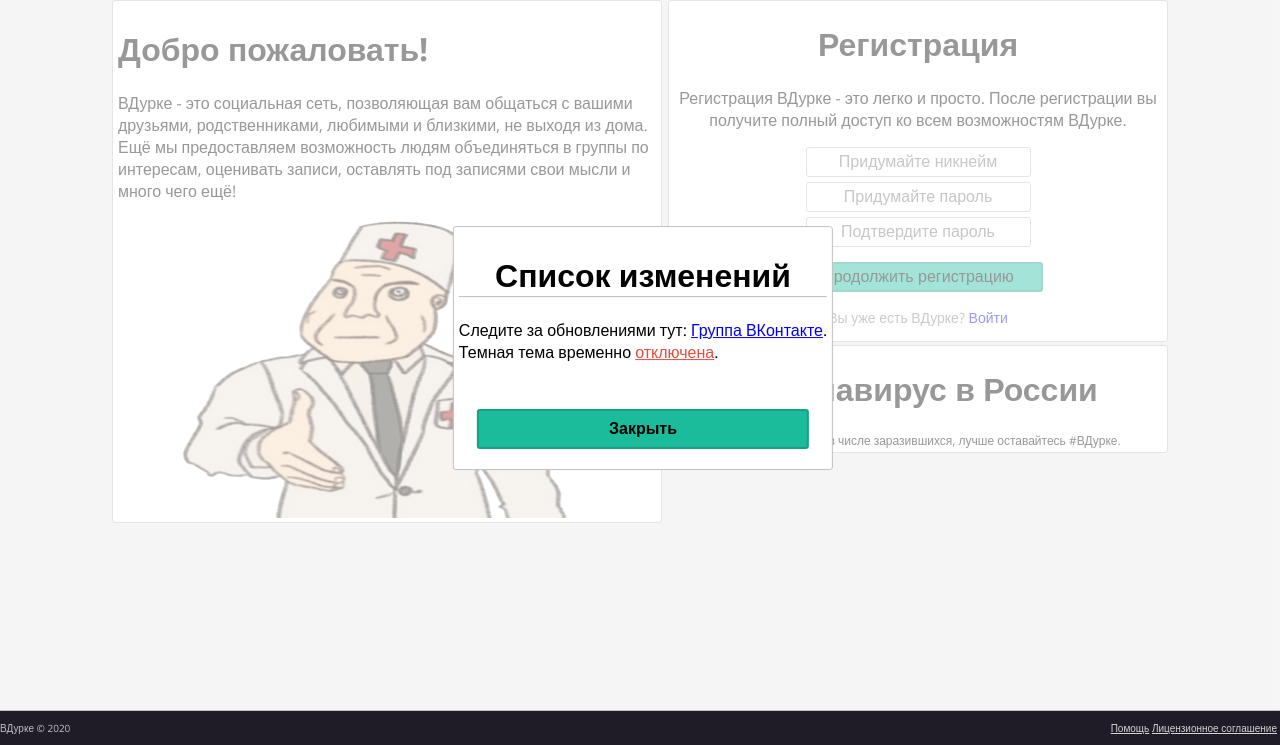
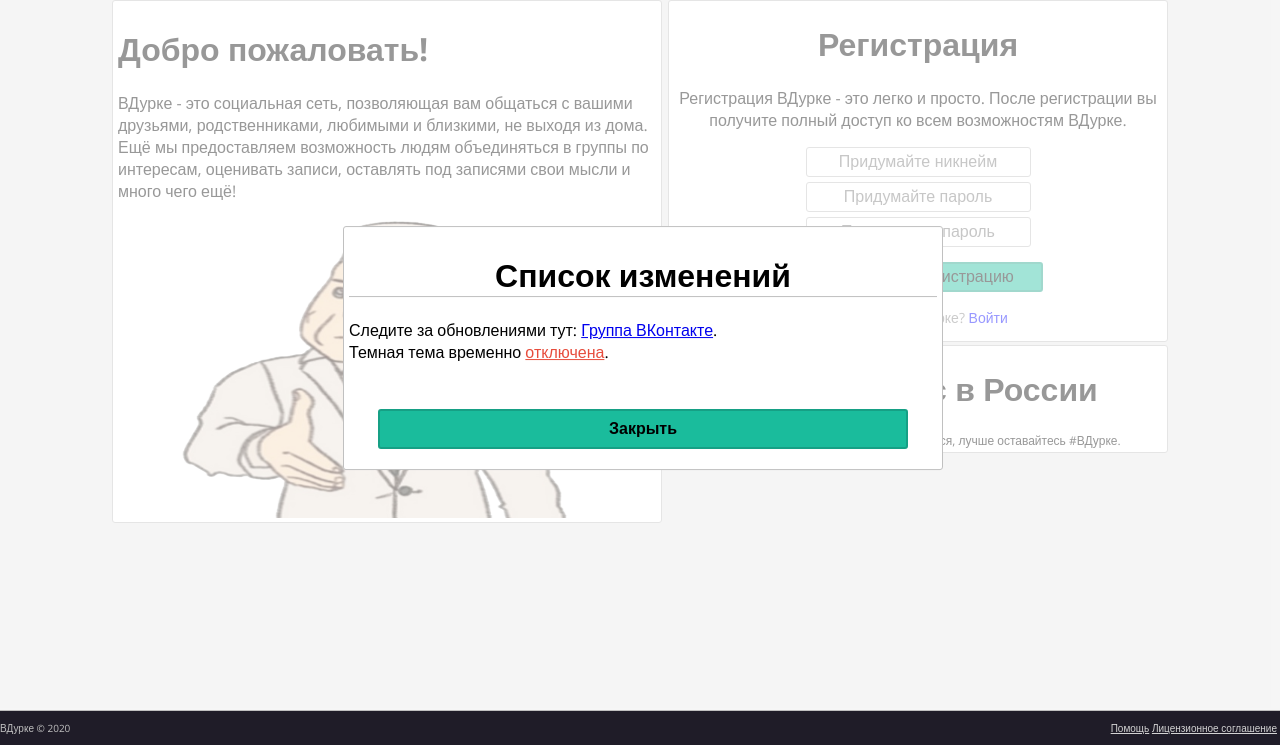
Before and after one commit to emresha/emresha.github.io, a plain HTML site: page index.html in a window 1280 px wide. Shown: the part 55-800 px from the top of the page. Drawn offline with nearby package versions, Linux system fonts and the light colour scheme; no server answers.

Commit message:
Update index.html

```diff
--- a/index.html
+++ b/index.html
@@ -3,7 +3,7 @@
   <head>
     <link href="https://fonts.googleapis.com/css2?family=Roboto:ital,wght@0,100;0,300;0,400;0,500;0,700;0,900;1,100;1,300;1,400;1,500;1,700;1,900&display=swap" rel="stylesheet">
     <link href="https://fonts.googleapis.com/css2?family=Open+Sans:ital,wght@0,300;0,400;0,600;0,700;0,800;1,300;1,400;1,600;1,700;1,800&display=swap" rel="stylesheet">
-    <link rel='stylesheet' href='styles/welcome_style.css'>
+    <link rel='stylesheet' href='style.css'>
     <meta charset="utf-8">
     <meta name="viewport" content="width=device-width, initial-scale=1.0">
     <link rel="shortcut icon" href="ico/logo_small.png" type="image/png">
```
